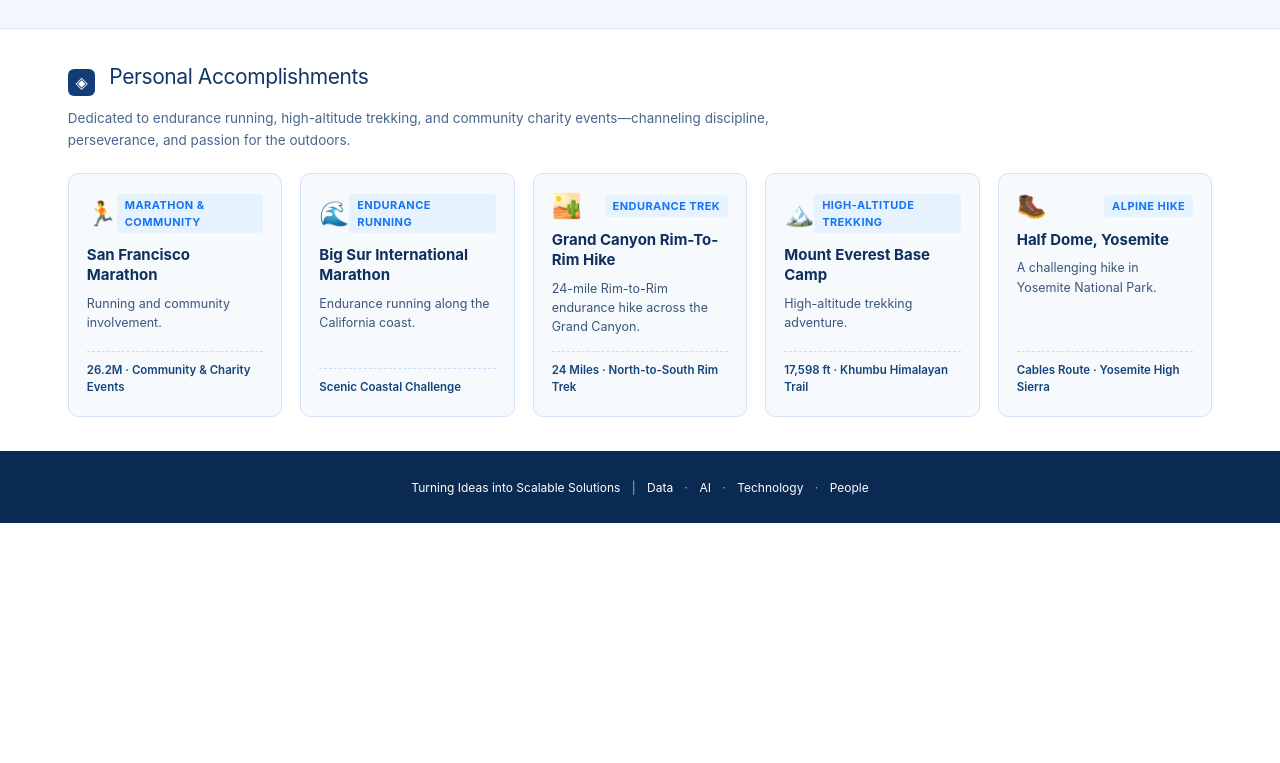
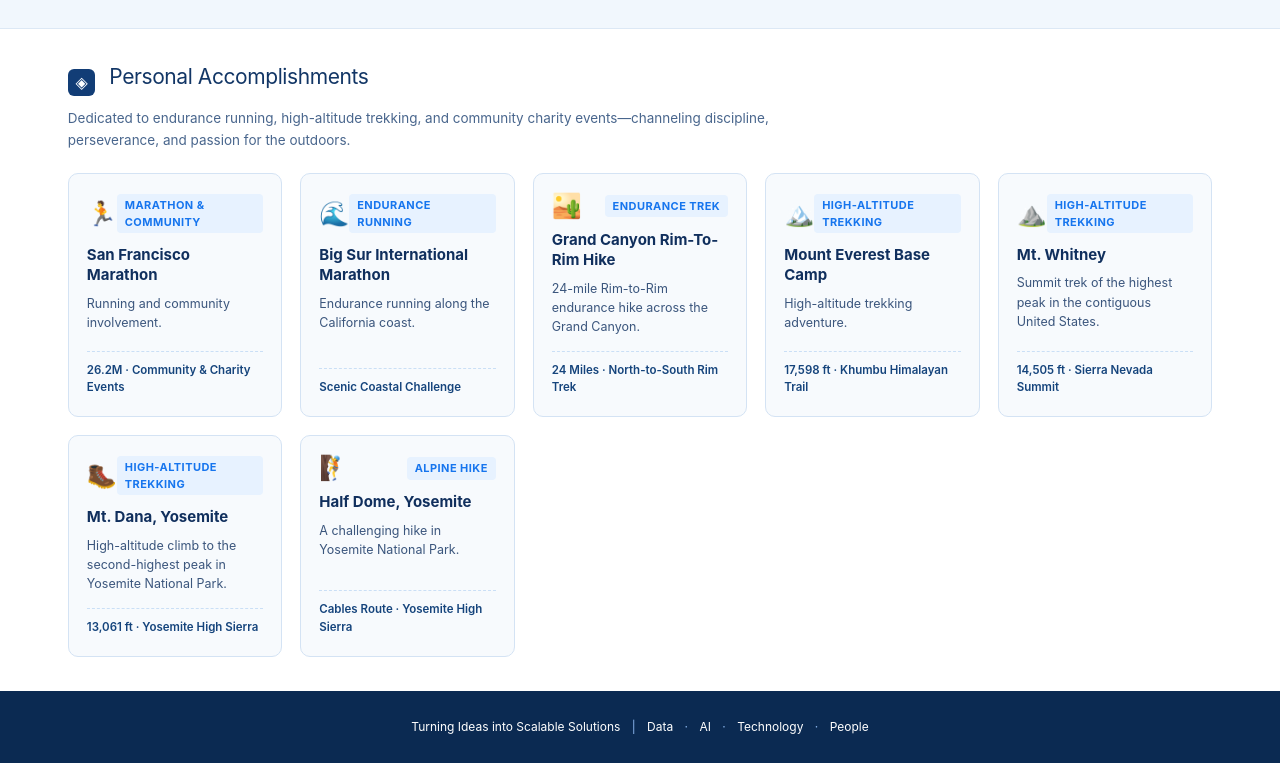
Before and after one commit to csahu07-max/Portfolio, a Next.js app: page / in a window 1280 px wide. Shown: the part 2279-3042 px from the top of the page. Before the commit the page ends 2802 px from the top, so only its background shows below. Built offline with nearby package versions, Linux system fonts and the light colour scheme.

Commit message:
Add Mt. Whitney and Mt. Dana under High-Altitude Trekking

```diff
--- a/app/page.tsx
+++ b/app/page.tsx
@@ -174,11 +174,25 @@
     badge: "🏔️",
   },
   {
+    title: "Mt. Whitney",
+    category: "High-Altitude Trekking",
+    description: "Summit trek of the highest peak in the contiguous United States.",
+    highlight: "14,505 ft · Sierra Nevada Summit",
+    badge: "⛰️",
+  },
+  {
+    title: "Mt. Dana, Yosemite",
+    category: "High-Altitude Trekking",
+    description: "High-altitude climb to the second-highest peak in Yosemite National Park.",
+    highlight: "13,061 ft · Yosemite High Sierra",
+    badge: "🥾",
+  },
+  {
     title: "Half Dome, Yosemite",
     category: "Alpine Hike",
     description: "A challenging hike in Yosemite National Park.",
     highlight: "Cables Route · Yosemite High Sierra",
-    badge: "🥾",
+    badge: "🧗",
   },
 ];
 
```
